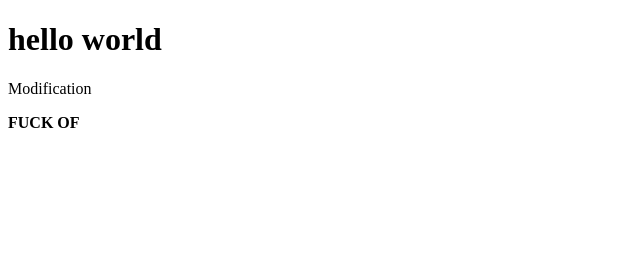
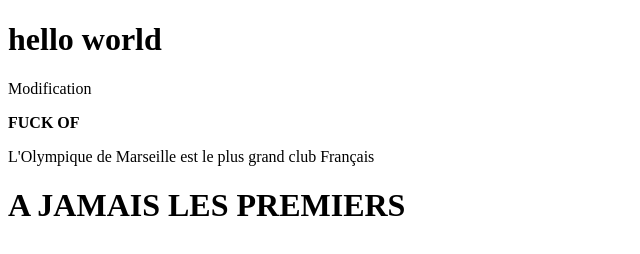
Before and after one commit to Christ-oderic/git-learning, a plain HTML site: page index.html in a window 1280 px wide. Shown: the whole page, without its empty margins (0-640 px from the left). Drawn offline with Linux system fonts and the light colour scheme.

Commit message:
Marseille

```diff
--- a/index.html
+++ b/index.html
@@ -10,5 +10,9 @@
     <h1>hello world</h1>
     <p>Modification</p>
     <strong> FUCK OF </strong>
+
+    <p> L'Olympique de Marseille est le plus grand club Français  </p>
+
+    <h1> A JAMAIS LES PREMIERS </h1>
 </body>
 </html>
```
